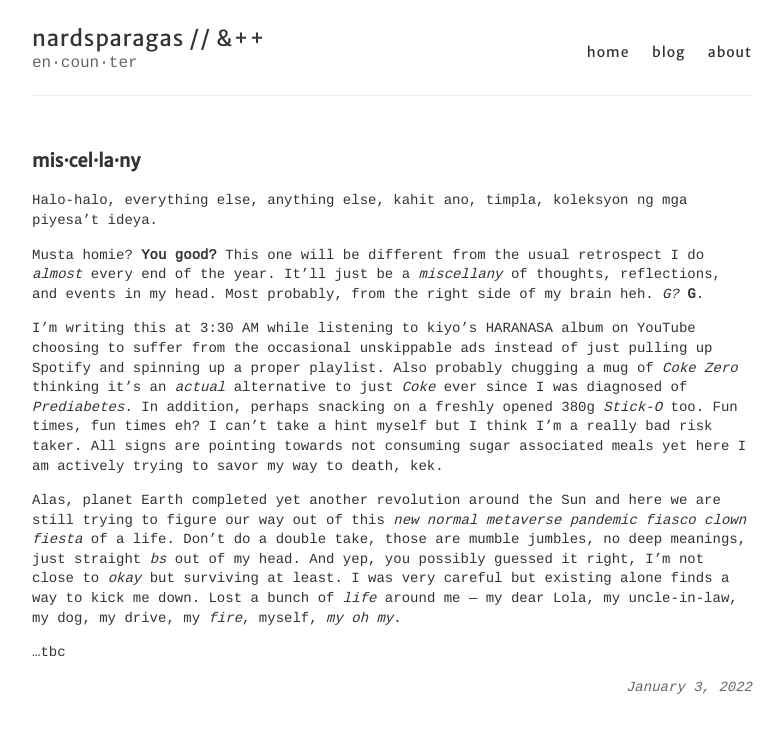
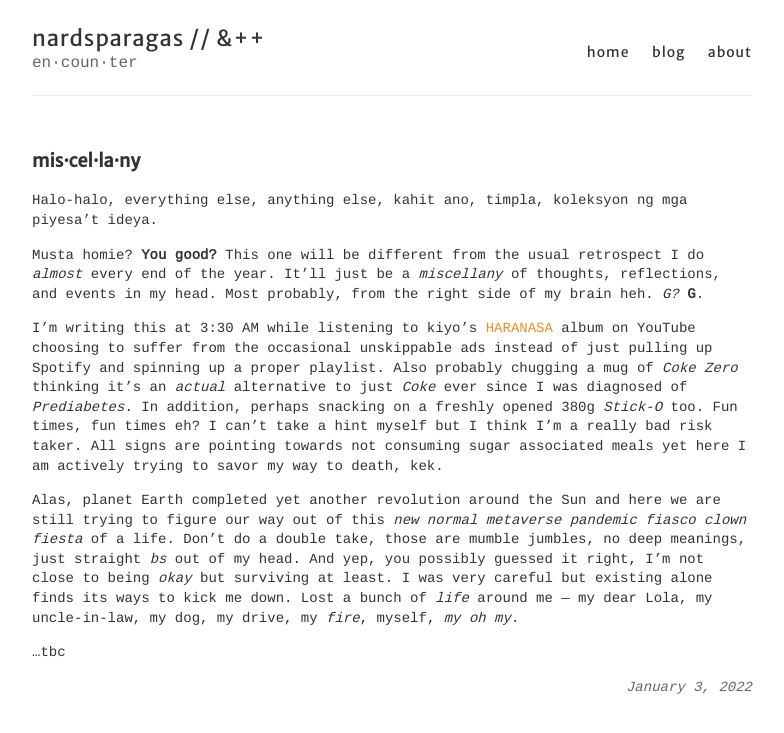
Before and after one commit to nardsqq/nardsqq.github.io, a Jekyll site: the page built from _posts/2022-01-03-miscellany.md, in a window 1280 px wide. Shown: the top 733 px of the page, without its empty margins (248-1032 px from the left). Built offline with Jekyll 4.4.1, drawn with Linux system fonts in a browser that asks for light colours.

Commit message:
Minor mods

```diff
--- a/_posts/2022-01-03-miscellany.md
+++ b/_posts/2022-01-03-miscellany.md
@@ -7,8 +7,8 @@ Halo-halo, everything else, anything else, kahit ano, timpla, koleksyon ng mga p
 
 Musta homie? **You good?** This one will be different from the usual retrospect I do _almost_ every end of the year. It'll just be a _miscellany_ of thoughts, reflections, and events in my head. Most probably, from the right side of my brain heh. _G?_ **G**.
 
-I'm writing this at 3:30 AM while listening to kiyo's HARANASA album on YouTube choosing to suffer from the occasional unskippable ads instead of just pulling up Spotify and spinning up a proper playlist. Also probably chugging a mug of _Coke Zero_ thinking it's an _actual_ alternative to just _Coke_ ever since I was diagnosed of _Prediabetes_. In addition, perhaps snacking on a freshly opened 380g _Stick-O_ too. Fun times, fun times eh? I can't take a hint myself but I think I'm a really bad risk taker. All signs are pointing towards not consuming sugar associated meals yet here I am actively trying to savor my way to death, kek.
+I'm writing this at 3:30 AM while listening to kiyo's [HARANASA](https://youtube.com/playlist?list=PLVrEUpqYS7SkGBCWkYx7Xvjg1yne_5KKY) album on YouTube choosing to suffer from the occasional unskippable ads instead of just pulling up Spotify and spinning up a proper playlist. Also probably chugging a mug of _Coke Zero_ thinking it's an _actual_ alternative to just _Coke_ ever since I was diagnosed of _Prediabetes_. In addition, perhaps snacking on a freshly opened 380g _Stick-O_ too. Fun times, fun times eh? I can't take a hint myself but I think I'm a really bad risk taker. All signs are pointing towards not consuming sugar associated meals yet here I am actively trying to savor my way to death, kek.
 
-Alas, planet Earth completed yet another revolution around the Sun and here we are still trying to figure our way out of this _new normal metaverse pandemic fiasco clown fiesta_ of a life. Don't do a double take, those are mumble jumbles, no deep meanings, just straight _bs_ out of my head. And yep, you possibly guessed it right, I'm not close to _okay_ but surviving at least. I was very careful but existing alone finds a way to kick me down. Lost a bunch of _life_ around me — my dear Lola, my uncle-in-law, my dog, my drive, my _fire_, myself, _my oh my_.
+Alas, planet Earth completed yet another revolution around the Sun and here we are still trying to figure our way out of this _new normal metaverse pandemic fiasco clown fiesta_ of a life. Don't do a double take, those are mumble jumbles, no deep meanings, just straight _bs_ out of my head. And yep, you possibly guessed it right, I'm not close to being _okay_ but surviving at least. I was very careful but existing alone finds its ways to kick me down. Lost a bunch of _life_ around me — my dear Lola, my uncle-in-law, my dog, my drive, my _fire_, myself, _my oh my_.
 
 ...tbc
```
